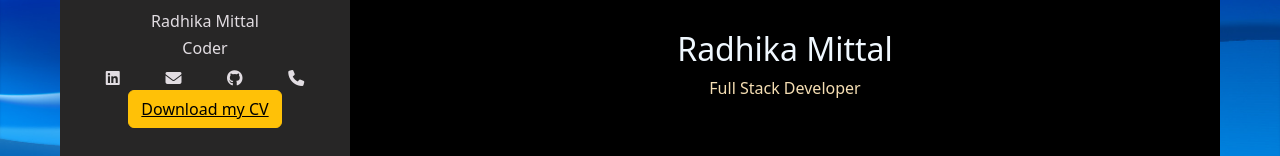
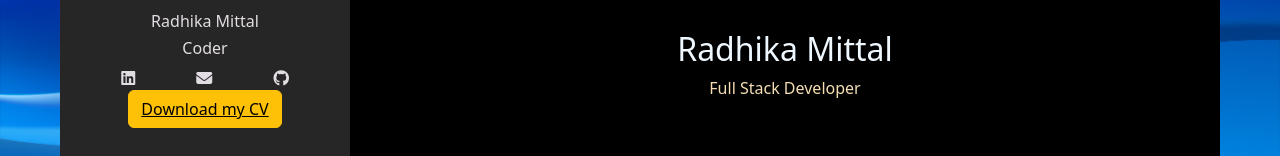
Before and after one commit to radhika2404/Web-resume, a plain HTML site: page index.html in a window 1280 px wide. Shown: the part 371-527 px from the top of the page. Drawn offline with nearby package versions, Linux system fonts and the light colour scheme.

Commit message:
Update index.html

```diff
--- a/index.html
+++ b/index.html
@@ -66,11 +66,6 @@
                                 <li>
                                     <a href="https://github.com/radhika2404">
                                         <i class="fa-brands fa-github"></i></i>
-                                    </a>
-                                </li>
-                                <li>
-                                    <a href="+91-9305234616">
-                                        <i class="fa-solid fa-phone"></i>
                                     </a>
                                 </li>
                             </ul>
```
